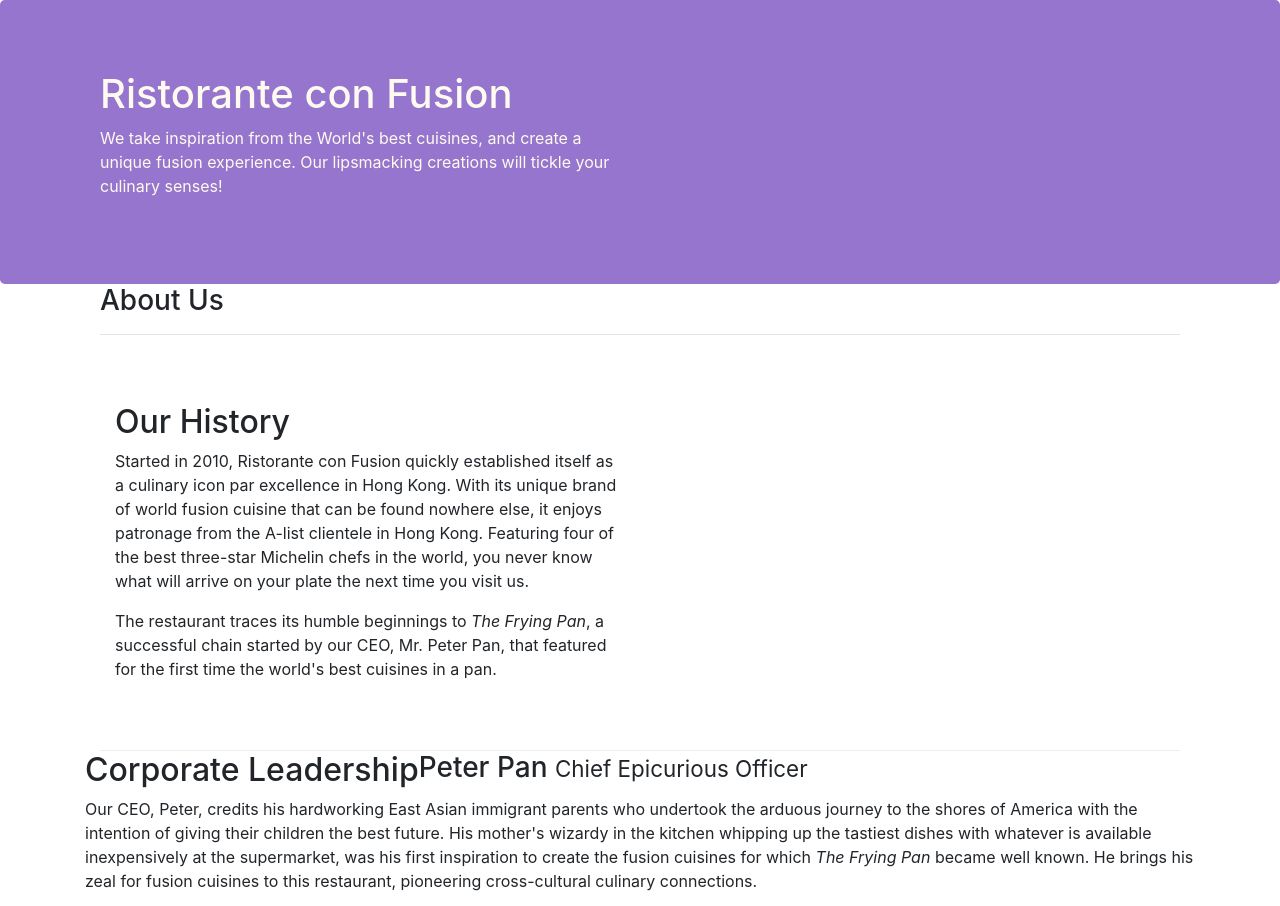
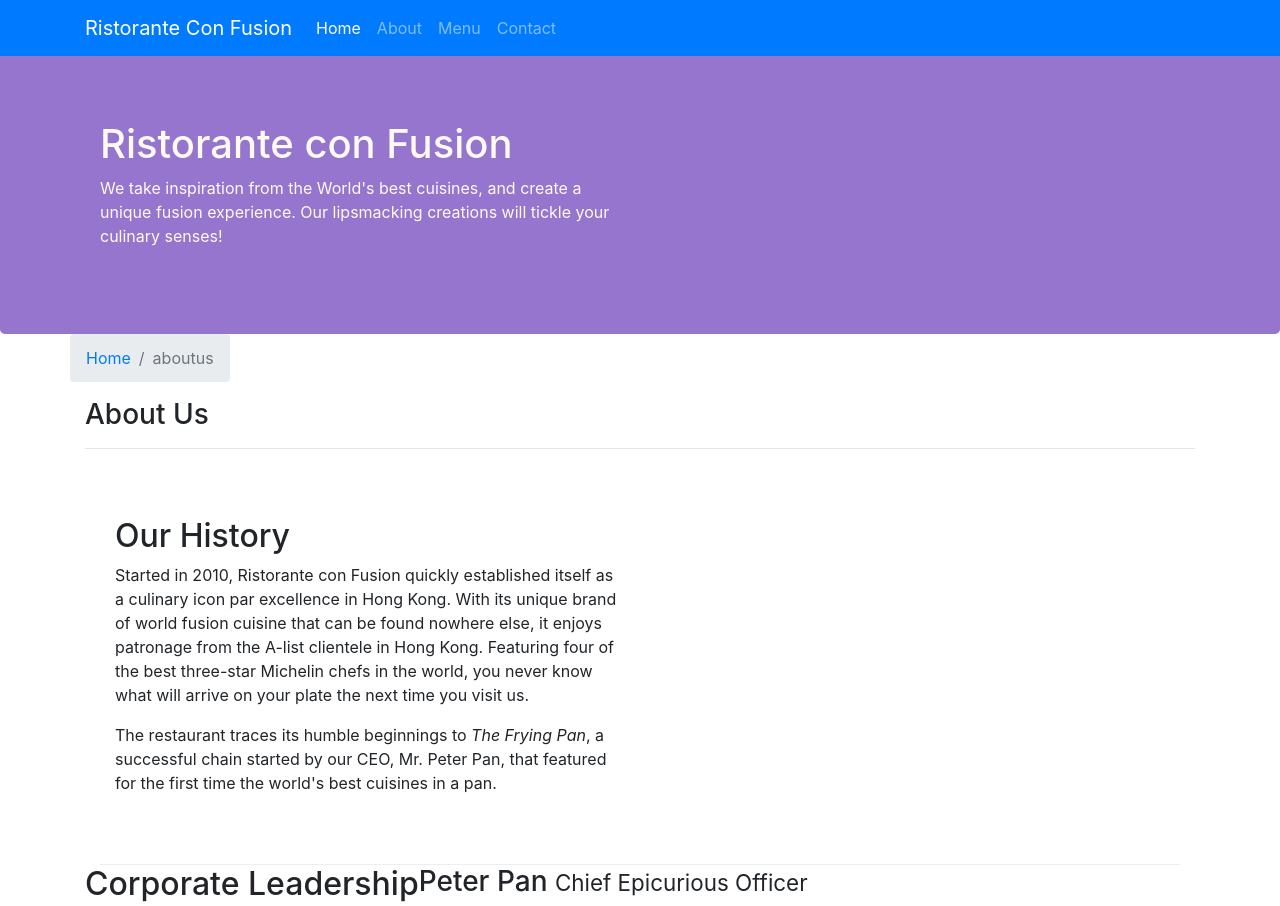
Before and after one commit to selva2242/Hotel_website, a website: page aboutus.html in a window 1280 px wide. Shown: the top 906 px of the page. Drawn offline with nearby package versions, Linux system fonts and the light colour scheme.

Commit message:
navbar-breadcrumb

```diff
--- a/aboutus.html
+++ b/aboutus.html
@@ -16,6 +16,23 @@
 
 <body>
 
+
+                <nav class="navbar navbar-dark navbar-expand-sm bg-primary fixed-top">
+                        <div class="container">
+                                <button class="navbar-toggler" type="button" data-toggle="collapse" data-target="#Navbar">
+                                        <span class="navbar-toggler-icon"></span>
+                                    </button>
+                           <a class="navbar-brand" href="#">Ristorante Con Fusion</a>
+                           <div class="collapse navbar-collapse" id="Navbar">
+                                <ul class="navbar-nav mr-auto">
+                                    <li class="nav-item active"><a class="nav-link" href="#">Home</a></li>
+                                    <li class="nav-item"><a class="nav-link" href="./aboutus.html">About</a></li>
+                                    <li class="nav-item"><a class="nav-link" href="#">Menu</a></li>
+                                    <li class="nav-item"><a class="nav-link" href="#">Contact</a></li>
+                                </ul>
+                            </div>
+                        </div>
+                    </nav>
     <header class="jumbotron">
         <div class="container">
             <div class="row row-header">
@@ -30,8 +47,12 @@
     </header>
 
     <div class = "container">
-        <div class = "container">
-            <div>
+        <div class = "row">
+            <ol class="breadcrumb">
+                <li class="breadcrumb-item"><a href="./index.html">Home</a></li>
+                <li class="breadcrumb-item active"><a>aboutus</a></li>
+            </ol>
+            <div class="col-12">
                <h3>About Us</h3>
                <hr>
             </div>
@@ -80,7 +101,7 @@
                     <div class= "col-5 offset-1 col-sm-2">
                         <h5>Links</h5>
                         <ul class="list-unstlyed">
-                            <li><a href="#">Home</a></li>
+                            <li><a href="./index.html">Home</a></li>
                             <li><a href="#">About</a></li>
                             <li><a href="#">Menu</a></li>
                             <li><a href="#">Contact</a></li>
--- a/css/styles.css
+++ b/css/styles.css
@@ -25,3 +25,12 @@
     margin:0px;
     color:#0f0f0f;
 }
+
+body{
+    padding: 50px 0px 0px 0px;
+    z-index: 0px;
+}
+
+.navbar-dark{
+    background-color: #512DA8;
+}
```
Also changed, not shown: index.html (+18 -3 lines).
